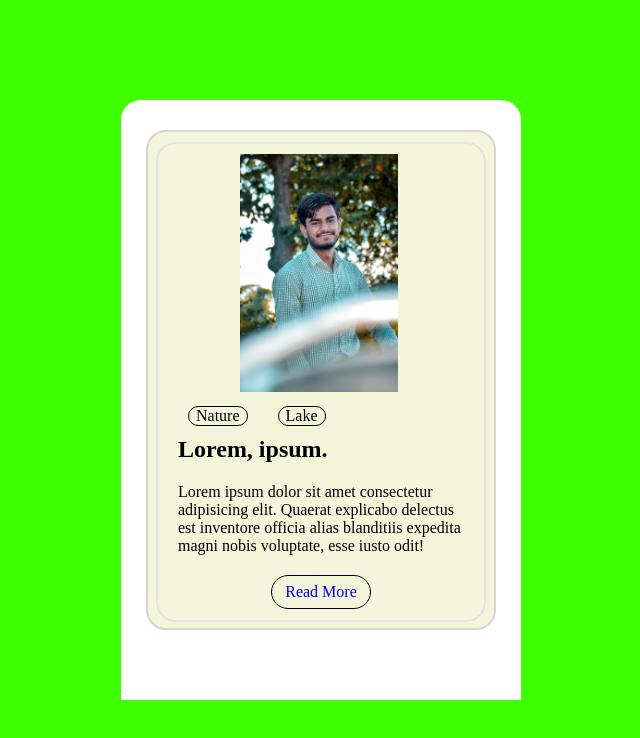
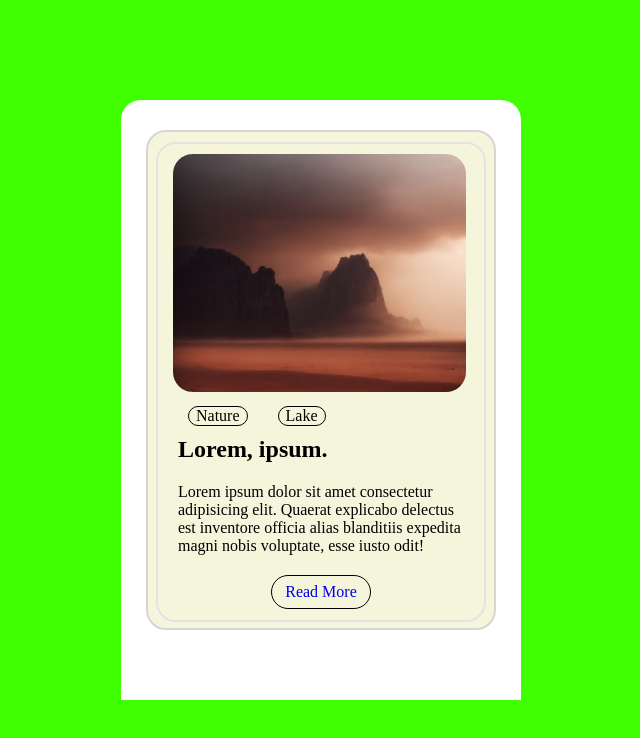
Before and after one commit to YESH998/htmlcssjs, a plain HTML site: page index.html in a window 1280 px wide. Shown: the whole page, without its empty margins (319-959 px from the left). Drawn offline with Linux system fonts and the light colour scheme.

Commit message:
Change photo and adjust margin

```diff
--- a/index.html
+++ b/index.html
@@ -35,8 +35,10 @@
         img {
             height: 50%;
             margin: 10px;
-            margin-left: 25%;
-            /* border-radius: 20%; */
+            width: 90%;
+            border-radius: 20px;
+            margin-left: 15px;
+            margin-right: 15px;
         }
 
         .file {
@@ -102,7 +104,7 @@
         <div class="card">
             <div class="card2">
                 <div class="card3">
-                    <img src="DSC_0216-01.jpeg" alt="My image">
+                    <img src="nature.avif" alt="My image">
                     <div class="file">
                         <p>Nature</p>
                         <p>Lake</p>
```
Also changed, not shown: DSC_0216-01.jpeg (deleted), nature.avif (added).
